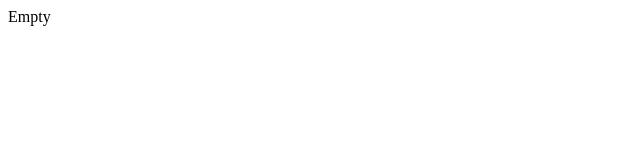
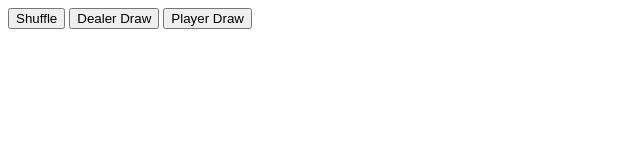
Before and after one commit to osresearch/secret-cards, a plain HTML site: page index.html in a window 1280 px wide. Shown: the whole page, without its empty margins (0-640 px from the left). Drawn offline with Linux system fonts and the light colour scheme.

Commit message:
buttons to shuffle and deal, plus unicode cards

```diff
--- a/index.html
+++ b/index.html
@@ -6,6 +6,67 @@
 <script src="cards.js"></script>
 </head>
 <body>
-Empty
+<script>
+let cards = "🂡🂢🂣🂤🂥🂦🂧🂨🂩🂪🂫🂬🂭🂮🂱🂲🂳🂴🂵🂶🂷🂸🂹🂺🂻🂼🂽🂾🃁🃂🃃🃄🃅🃆🃇🃈🃉🃊🃋🃌🃍🃎🃑🃒🃓🃔🃕🃖🃗🃘🃙🃚🃛🃜🃝🃞";
+</script>
+
+<form id="ui">
+<input type="button" value="Shuffle" onclick="
+	console.log('Creating dealer');
+	d = new DeckDealer(52);
+	console.log('Creating player');
+	p = new DeckPlayer(d.export());
+	console.log('Importing shuffled deck');
+	d.import(p.export());
+
+	document.querySelector('#player').innerHTML='';
+	document.querySelector('#dealer').innerHTML='';
+"/>
+
+<input type="button" value="Dealer Draw" onclick="
+	let new_card = d.receive(p.deal());
+	if (new_card == null)
+		return;
+	new_card = Number(new_card);
+	let suite = Math.floor(new_card / 12);
+	let value = new_card % 12;
+	let card = document.createElement('div');
+	card.setAttribute('id', 'dealer-' + new_card);
+	if (suite == 1 || suite == 2)
+		card.setAttribute('style', 'color:red');
+	else
+		card.setAttribute('style', 'color:black');
+	card.innerHTML = cards.substr(new_card*2, 2); //suite + '-' + value;
+	document.querySelector('#dealer').appendChild(card);
+" />
+<input type="button" value="Player Draw" onclick="
+	let new_card = p.receive(d.deal());
+	if (new_card == null)
+		return;
+	new_card = Number(new_card);
+	let suite = Math.floor(new_card / 12);
+	let value = new_card % 12;
+	let card = document.createElement('div');
+	card.setAttribute('id', 'player-' + new_card);
+	if (suite == 1 || suite == 2)
+		card.setAttribute('style', 'color:red');
+	else
+		card.setAttribute('style', 'color:black');
+	card.innerHTML = cards.substr(new_card*2, 2); //suite + '-' + value;
+	document.querySelector('#player').appendChild(card);
+" />
+</form>
+
+<table>
+<tr>
+<td>
+<div id="dealer" style="font-size:64px"></div>
+</td>
+<td>
+<div id="player" style="font-size:64px"></div>
+</td>
+</tr>
+</table>
+
 </body>
 </html>
```
